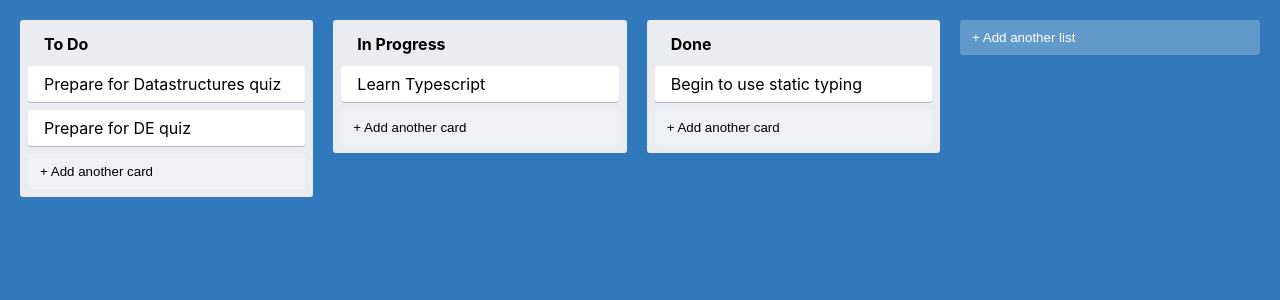
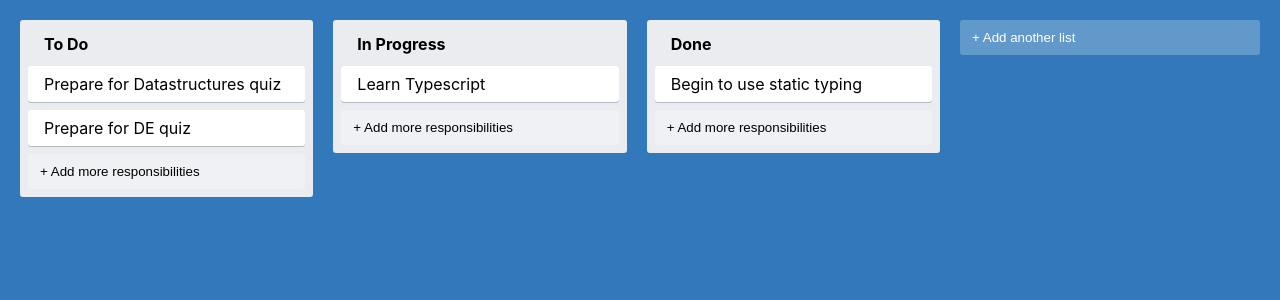
Before and after one commit to Vaintseishii/React_sandbox, a React (Create React App) app: page / in a window 1280 px wide. Shown: the top 300 px of the page. Built offline with nearby package versions, Linux system fonts and the light colour scheme.

Commit message:
make actions.ts

```diff
--- a/src/components/Column.tsx
+++ b/src/components/Column.tsx
@@ -22,7 +22,7 @@ export const Column: React.FC<ColumnProps> = ({ text, id }: ColumnProps) => {
             { tasks.map((task) => (
                 <Card text={task.text} id={task.id} />
             )) }
-            <AddNewItem toggleButtonText="+ Add another card"
+            <AddNewItem toggleButtonText="+ Add more responsibilities"
             onAdd={console.log}
                 dark/>
         </ColumnContainer>
```
Also changed, not shown: src/state/actions.ts (added, +7 -0 lines).
